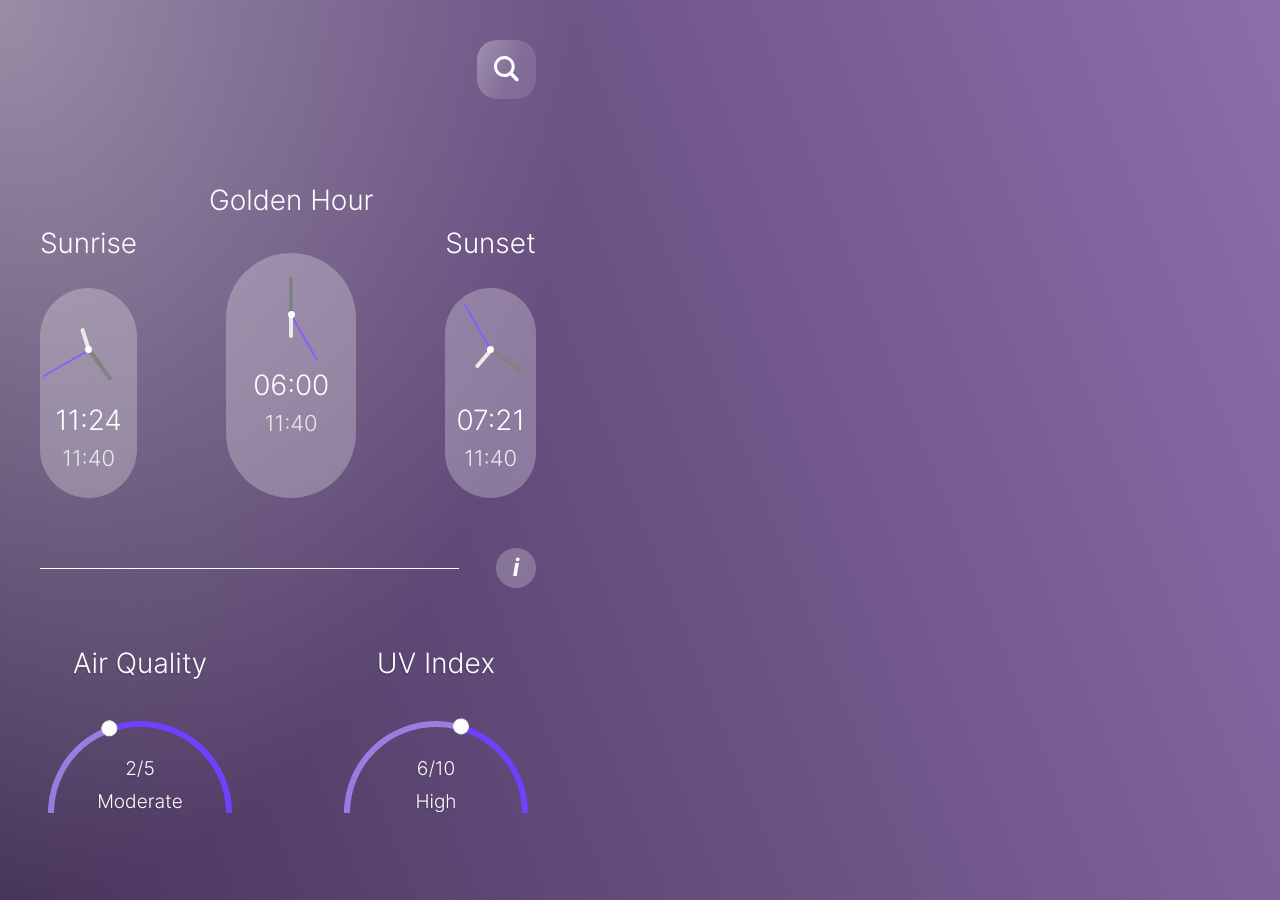
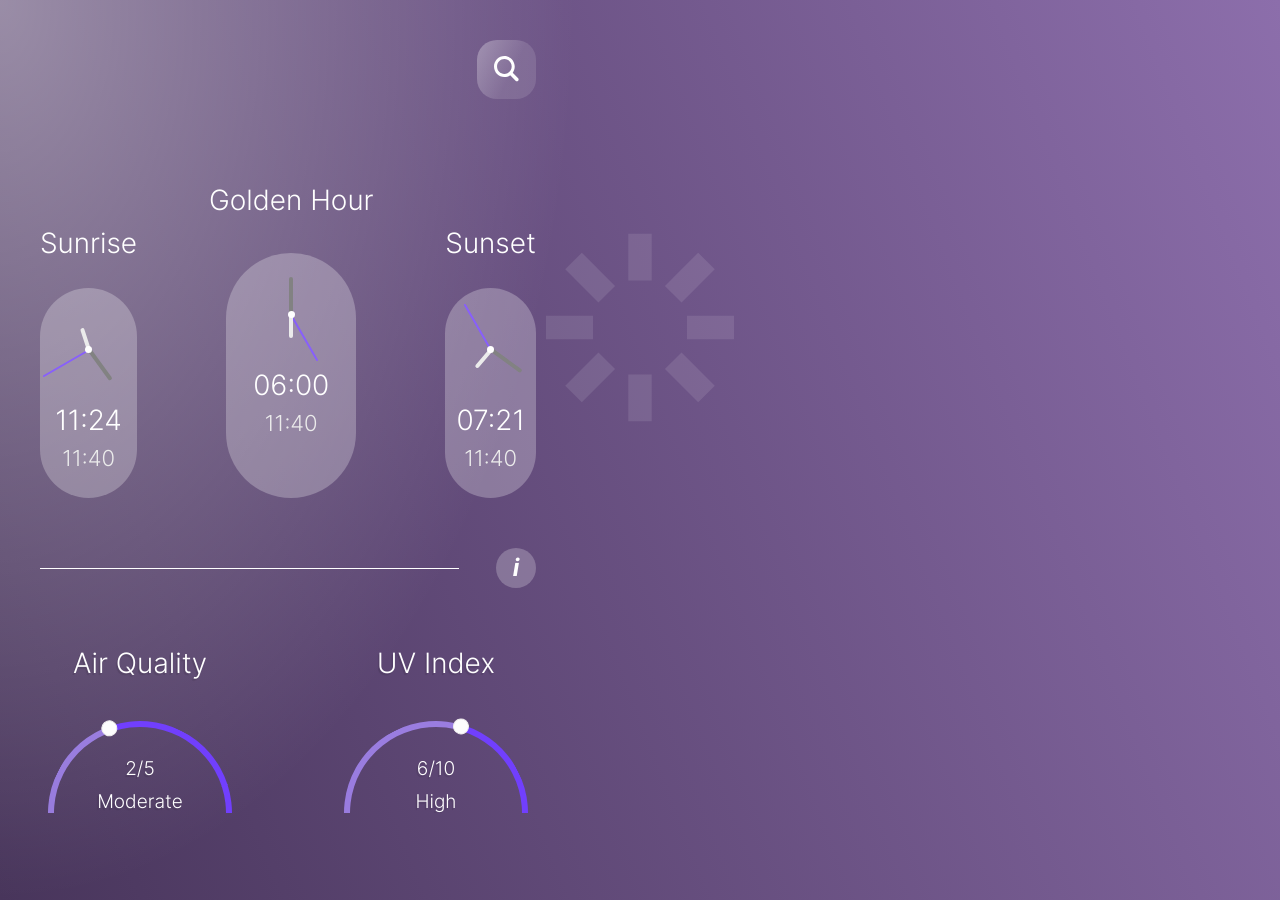
Before and after one commit to SVDGTL/weather, a React (Create React App) app: page / in a window 1280 px wide. Built offline with nearby package versions, Linux system fonts and the light colour scheme; no server answers.

Commit message:
плюшечки: добавлен прелоадер

```diff
--- a/package.json
+++ b/package.json
@@ -10,6 +10,7 @@
     "prop-types": "^15.8.1",
     "react": "^18.1.0",
     "react-dom": "^18.1.0",
+    "react-loading": "^2.0.3",
     "react-scripts": "5.0.1",
     "styled-components": "^5.3.5",
     "styled-normalize": "^8.0.7",
--- a/src/components/App/index.jsx
+++ b/src/components/App/index.jsx
@@ -1,8 +1,10 @@
 import { useEffect } from 'react';
-import { useData, DataProvider } from '../../context/context';
+import ReactLoading from 'react-loading';
+import { useData } from '../../context/context';
 // import Main from '../Main';
 import Aside from '../Aside';
 import { getWeather } from '../../services/API';
+import Loading from './style';
 
 const Geolocation = () => {
   const { data, setData } = useData();
@@ -13,22 +15,36 @@ const Geolocation = () => {
       const { longitude } = loc.coords;
       const geolocation = loc.coords;
       let weather;
+
       const onLoadWeather = async () => {
         weather = await getWeather(geolocation);
+        setData({
+          ...data,
+          geolocation: { latitude, longitude },
+          weather,
+          noGeo: false,
+        });
       };
-      setData({ ...data, geolocation: { latitude, longitude }, weather });
       onLoadWeather();
     });
   }, []);
 };
 
 function App() {
+  const { data } = useData();
+  console.log(data);
+  const loading = data.noGeo;
   return (
-    <DataProvider>
+    <>
+      {loading && (
+        <Loading>
+          <ReactLoading type="spokes" color="#fff" height={333} width={188} />
+        </Loading>
+      )}
       <Geolocation />
       {/* <Main /> */}
       <Aside />
-    </DataProvider>
+    </>
   );
 }
 
--- /dev/null
+++ b/src/components/App/style.jsx
@@ -0,0 +1,11 @@
+import styled from 'styled-components';
+
+const Loading = styled.div`
+  position: absolute;
+  top: 50%;
+  left: 50%;
+  margin-right: -50%;
+  transform: translate(-50%, -50%);
+`;
+
+export default Loading;
--- a/src/context/context.jsx
+++ b/src/context/context.jsx
@@ -24,7 +24,7 @@ export function DataProvider({ children }) {
     //   day: '17th Jun ‘21',
     //   time: 'Thrusday | 2:45 am',
     // },
-    noGeo: null,
+    noGeo: true,
     geolocation: {
       latitude: null,
       longitude: null,
--- a/src/index.jsx
+++ b/src/index.jsx
@@ -2,12 +2,15 @@ import React from 'react';
 import ReactDOM from 'react-dom/client';
 import App from './components/App';
 import Global from './lib/styled';
+import { DataProvider } from './context/context';
 import './fonts/fonts.css';
 
 const root = ReactDOM.createRoot(document.getElementById('root'));
 root.render(
   <React.StrictMode>
     <Global />
-    <App />
+    <DataProvider>
+      <App />
+    </DataProvider>
   </React.StrictMode>
 );
--- a/src/services/API.js
+++ b/src/services/API.js
@@ -2,7 +2,7 @@ import axios from 'axios';
 
 const APIKey = 'dd2bdc1e4ca46d8ba241814066d3790f';
 const geocodingAPIUrl = 'http://api.openweathermap.org/geo/1.0/direct';
-const weatherAPIUrl = 'https://api.openweathermap.org/data/2.5/weather';
+const weatherAPIUrl = 'https://api.openweathermap.org/data/2.5/onecall';
 
 export async function getWeather(data) {
   const { latitude, longitude } = data;
```
Also changed, not shown: 1 other file (tests, documents, lock files or other folders).
